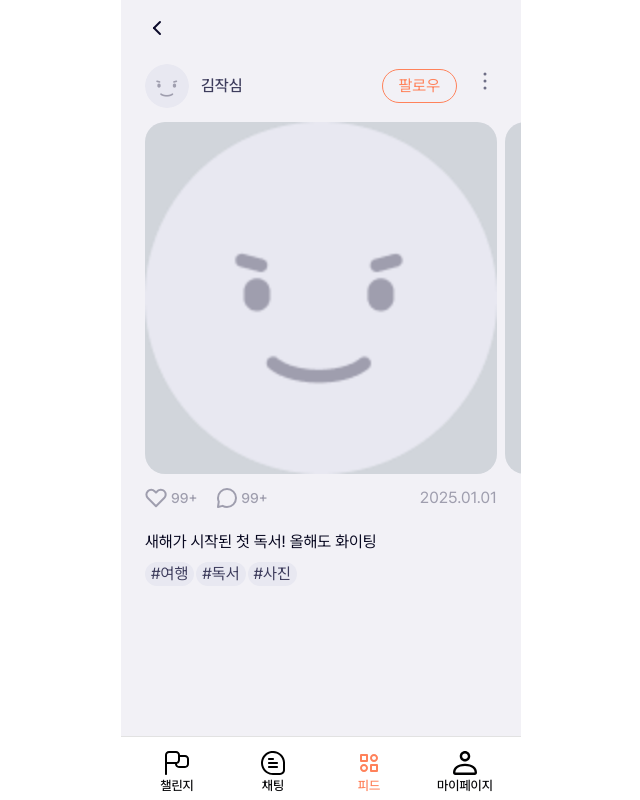
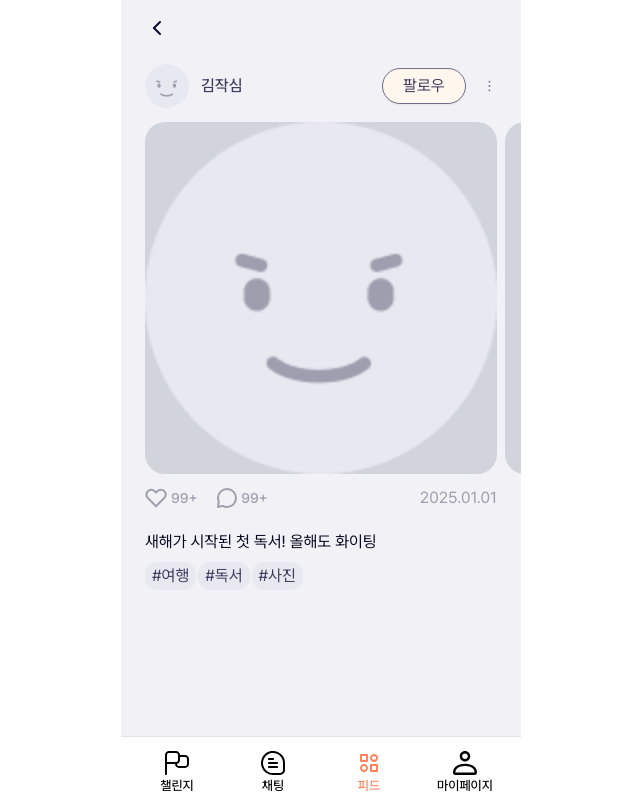
Before and after one commit to Jak-Sim/client-web, a Next.js app: page /feed/1/1 in a window 1280 px wide. Shown: the whole page, without its empty margins (319-959 px from the left). Built offline with nearby package versions, Linux system fonts and the light colour scheme.

Commit message:
fix: 공용컴포넌트로 수정

```diff
--- a/src/app/(pages)/feed/[userId]/[imageId]/_components/FeedCommentModal.tsx
+++ b/src/app/(pages)/feed/[userId]/[imageId]/_components/FeedCommentModal.tsx
@@ -6,7 +6,7 @@ import Header from '@/components/layout/Header';
 import PageLayout from '@/components/layout/PageLayout';
 import { ModalProps } from '@/hooks/useModal';
 
-const FeedCommentModal = (props: ModalProps) => {
+export default function FeedCommentModal(props: ModalProps) {
   const [message, setMessage] = useState('');
   return (
     <div className={'fixed left-0 right-0 top-0 m-auto flex h-screen max-w-[400px] flex-col'}>
@@ -77,6 +77,4 @@ const FeedCommentModal = (props: ModalProps) => {
       </PageLayout>
     </div>
   );
-};
-
-export default FeedCommentModal;
+}
--- a/src/app/(pages)/feed/[userId]/[imageId]/page.tsx
+++ b/src/app/(pages)/feed/[userId]/[imageId]/page.tsx
@@ -6,12 +6,14 @@ import { useClickAway } from 'react-use';
 import FeedCommentModal from '@/app/(pages)/feed/[userId]/[imageId]/_components/FeedCommentModal';
 import { Dots, FeedComment, FeedHeart } from '@/assets/images/icons';
 import defaultAvatar from '@/assets/images/placeholder/face-default.png';
+import Button from '@/components/button/Button';
+import Chip from '@/components/chip/Chip';
 import Header from '@/components/layout/Header';
 import PageLayout from '@/components/layout/PageLayout';
 import Portal from '@/components/modal/ModalPortal';
 import { useModal } from '@/hooks/useModal';
 
-const Page = () => {
+export default function Page() {
   const modalProps = useModal('feed-comment');
   const modalRef = useRef<HTMLDivElement>(null);
   useClickAway(modalRef, () => {
@@ -35,10 +37,13 @@ const Page = () => {
             <Image src={defaultAvatar} alt={'avatar'} fill objectFit={'cover'} />
           </div>
           <p className={'flex-1 truncate px-3 font-medium text-v1-text-primary-400'}>김작심</p>
-          <div className={'flex gap-4'}>
-            <button className={'rounded-[20px] border border-v1-orange-500 px-4 py-1 text-v1-orange-500'}>
+          <div className={'flex items-center gap-4'}>
+            {/*<button className={'rounded-[20px] border border-v1-orange-500 px-4 py-1 text-v1-orange-500'}>*/}
+            {/*  팔로우*/}
+            {/*</button>*/}
+            <Button className={'text-md bg-orange-50 px-4 py-1 text-v1-orange-500'} variant={'outline'} size={'sm'}>
               팔로우
-            </button>
+            </Button>
             <Dots />
           </div>
         </div>
@@ -71,9 +76,9 @@ const Page = () => {
           </div>
           <div className={'py-2 text-v1-text-primary-700'}>새해가 시작된 첫 독서! 올해도 화이팅</div>
           <ul className={'flex flex-wrap items-center gap-0.5'}>
-            <li className={'rounded-[15px] bg-v1-text-primary-50 px-[6px] text-v1-text-primary-400'}>#여행</li>
-            <li className={'rounded-[15px] bg-v1-text-primary-50 px-[6px] text-v1-text-primary-400'}>#독서</li>
-            <li className={'rounded-[15px] bg-v1-text-primary-50 px-[6px] text-v1-text-primary-400'}>#사진</li>
+            <Chip tag={'#여행'} fontSize={'md'} />
+            <Chip tag={'#독서'} fontSize={'md'} />
+            <Chip tag={'#사진'} fontSize={'md'} />
           </ul>
         </div>
       </div>
@@ -84,6 +89,4 @@ const Page = () => {
       )}
     </PageLayout>
   );
-};
-
-export default Page;
+}
```
